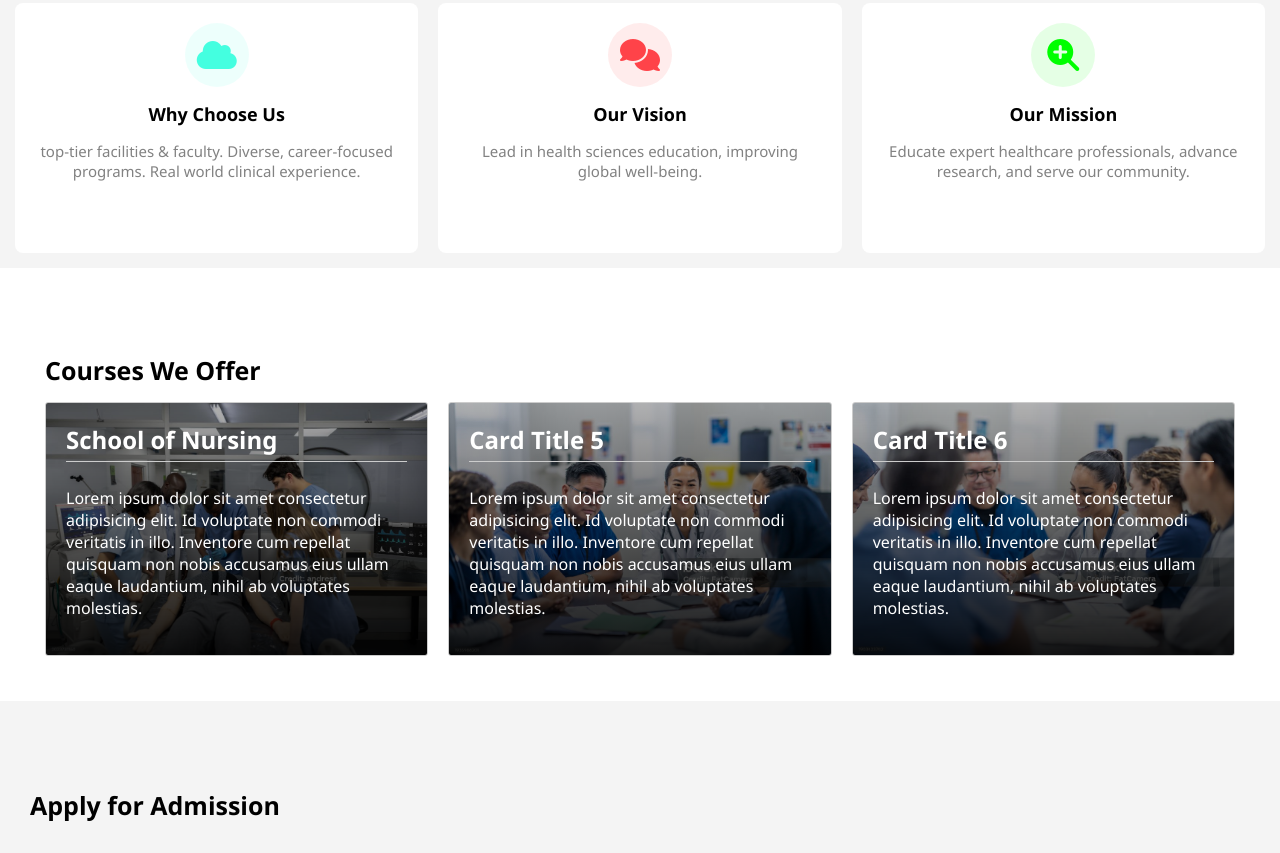
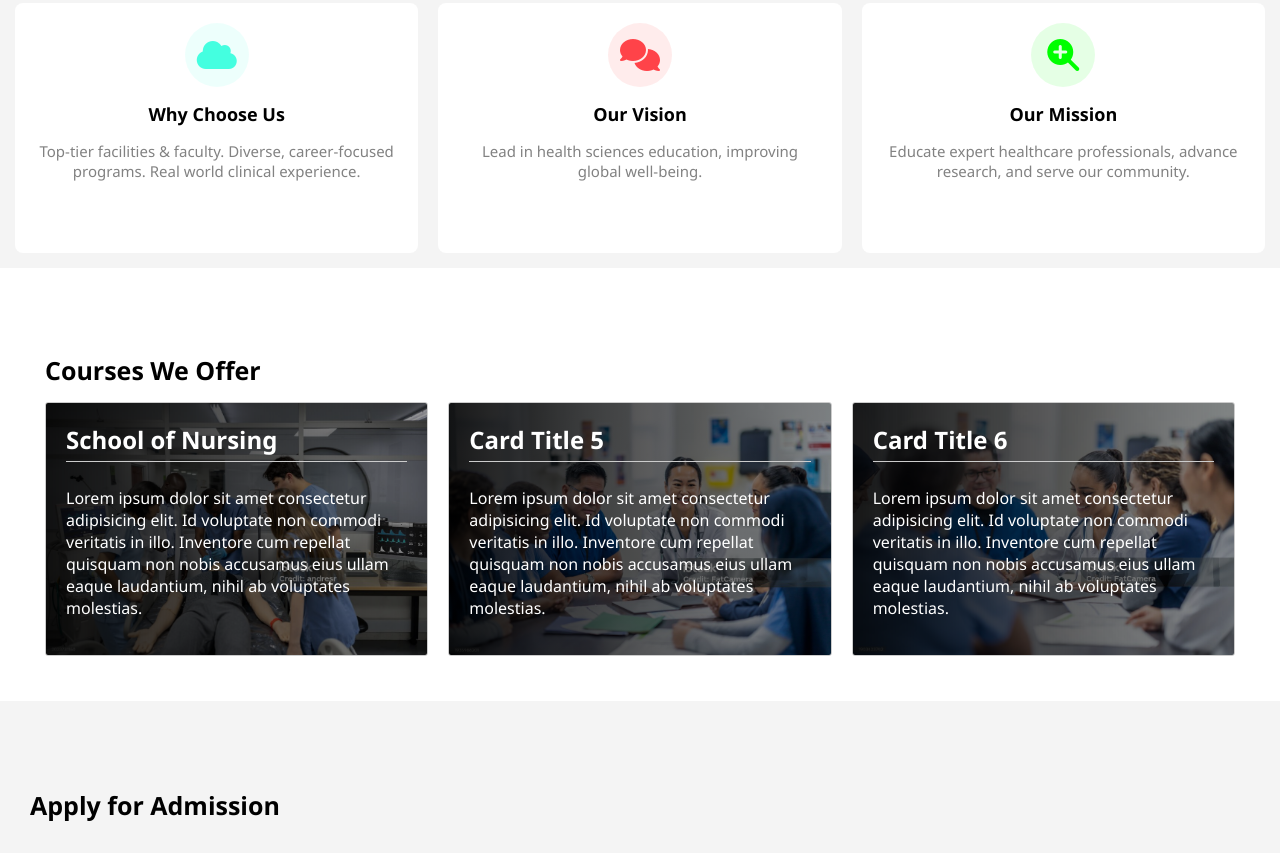
Before and after one commit to Yusufiabichi/Medical-School-Website, a plain HTML site: page index.html in a window 1280 px wide. Shown: the part 1496-2349 px from the top of the page. Drawn offline with nearby package versions, Linux system fonts and the light colour scheme.

Commit message:
courses ccard

```diff
--- a/index.html
+++ b/index.html
@@ -89,7 +89,7 @@ crossorigin="anonymous" referrerpolicy="no-referrer" />
               <img src="/assets/img/1.jpg" alt="">
           </div>
           <div class="about-contents">
-              <h1 class="tracking-in-expand-fwd">
+              <h1 class="">
                   About FCONSB
               </h1>
               <P>At our college's beautifu campus, you'll find a diverse and welcoming community
@@ -135,7 +135,7 @@ crossorigin="anonymous" referrerpolicy="no-referrer" />
                     <i class="fa fa-cloud"></i>
                 </div>
                 <h4>Why Choose Us</h4>
-                <p>top-tier facilities & faculty. Diverse, career-focused programs. Real world clinical experience.</p>
+                <p>Top-tier facilities & faculty. Diverse, career-focused programs. Real world clinical experience.</p>
             </div>
 
             <div class="service-card box">
@@ -163,25 +163,25 @@ crossorigin="anonymous" referrerpolicy="no-referrer" />
         <h1 class="">Courses We Offer</h1>
         <div class="grid-container">
 
-            <div class="card hidden first" id="card4" style="background-image: linear-gradient(180deg,
-            rgba(0,0,0,0.3) 0%,
+            <div class="card hidden first" id="card4" style="background-image: linear-gradient(to left,
+            rgba(0,0,0,0.4) 0%,
             rgba(0,0,0,0.9) 100%), url('/assets/img/4.jpg'); background-size: cover;">
                 <h2>School of Nursing</h2>
                 <p>Lorem ipsum dolor sit amet consectetur adipisicing elit. Id voluptate non commodi veritatis in illo. Inventore cum repellat quisquam non nobis accusamus eius ullam eaque laudantium, nihil ab voluptates molestias.</p>
             </div>
-            <div class="card hidden sec" id="card5" style="background-image: linear-gradient(180deg,
-            rgba(0,0,0,0.3) 0%,
+            <div class="card hidden sec" id="card5" style="background-image: linear-gradient(to left,
+            rgba(0,0,0,0.4) 0%,
             rgba(0,0,0,0.9) 100%), url('/assets/img/3.jpg'); background-size: cover;">
                 <h2>Card Title 5</h2>
                 <p>Lorem ipsum dolor sit amet consectetur adipisicing elit. Id voluptate non commodi veritatis in illo. Inventore cum repellat quisquam non nobis accusamus eius ullam eaque laudantium, nihil ab voluptates molestias.</p>
             </div>
-            <div class="card hidden third" id="card6" style="background-image: linear-gradient(180deg,
-            rgba(0,0,0,0.3) 0%,
+            <div class="card hidden third" id="card6" style="background-image: linear-gradient(to left,
+            rgba(0,0,0,0.4) 0%,
             rgba(0,0,0,0.9) 100%), url('/assets/img/2.jpg'); background-size: cover;">
                 <h2>Card Title 6</h2>
                 <p>Lorem ipsum dolor sit amet consectetur adipisicing elit. Id voluptate non commodi veritatis in illo. Inventore cum repellat quisquam non nobis accusamus eius ullam eaque laudantium, nihil ab voluptates molestias.</p>
             </div>
-            <!-- <div class="card hidden first" id="card7" style="background-image: linear-gradient(180deg,
+            <!-- <div class="card hidden first" id="card7" style="background-image: linear-gradient(to left,
             rgba(0,0,0,0.3) 0%,
             rgba(0,0,0,0.9) 100%), url('/assets/img/5.jpg'); background-size: cover;">
                 <h2>Card Title 7</h2>
--- a/style.css
+++ b/style.css
@@ -21,13 +21,13 @@ body{
     align-items: center;
     /* height: 3000px; */
     background-color: #f4f4f4;
-    overflow-x: hidden;
+}
 
-}
 a{
     color: black;
     font-family: "Poppins", sans-serif;
 }
+
 header{
     display: flex;
     background-color: #fff;
@@ -44,18 +44,19 @@ header{
     z-index: 2;
     /* overflow-x: hidden; */
 }
+
 .logo{
     display: flex;
     align-items: center;
     color: #192a56;
+}
 
-}
 .logo img{
     width: 90px;
     border-radius: 1px;
     color: #192a56;
+}
 
-}
 .header-logo{
     font-size: 20px;
     padding: 20px;
```
